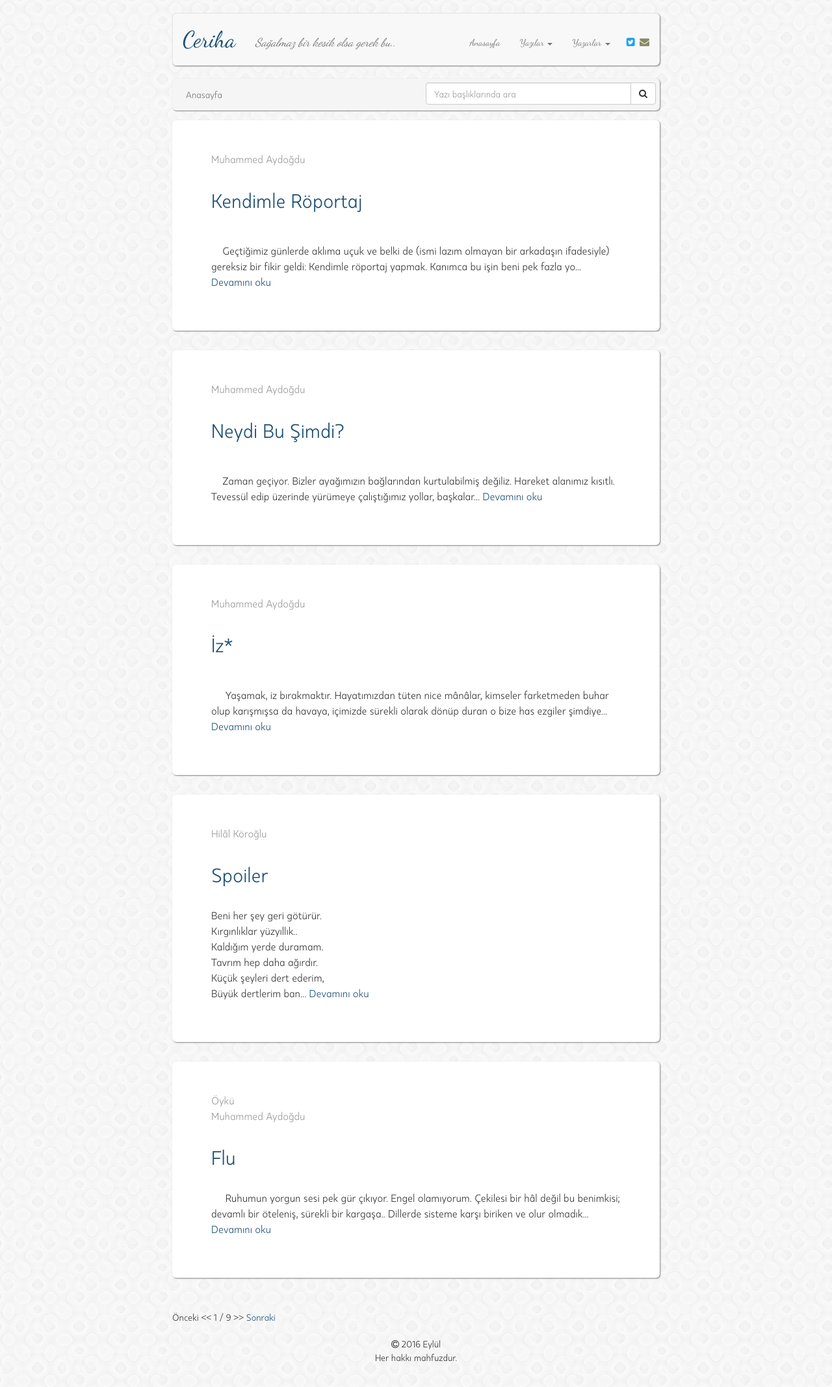
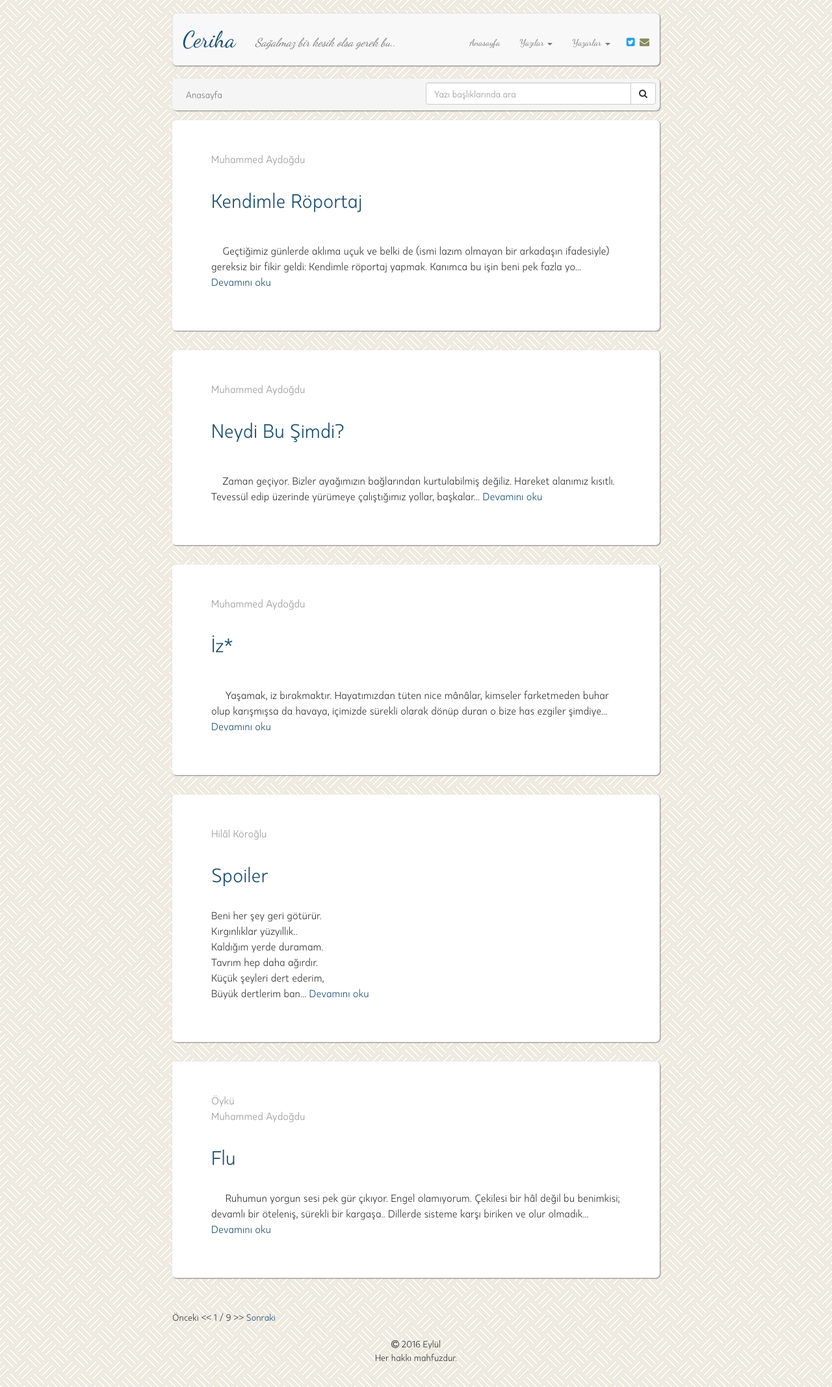
Before and after one commit to muhammedaydogdu/muhammedaydogdu.github.io, a Jekyll site: the page built from index.html, in a window 1280 px wide. Shown: the whole page at 65% size. Built offline with Jekyll 4.4.1, drawn with Linux system fonts in a browser that asks for light colours; some web fonts are replaced; the list of posts is cut into pages by our own code.

Commit message:
Update style.css

```diff
--- a/css/style.css
+++ b/css/style.css
@@ -11,7 +11,7 @@
 body {
   font-family: "Kappa", "Times New Roman", serif;
   line-height: 1.5;
-  background: url("../images/confectionary.png");
+  background: url("../images/floor-tile.png");
 }
 
 a {
```
